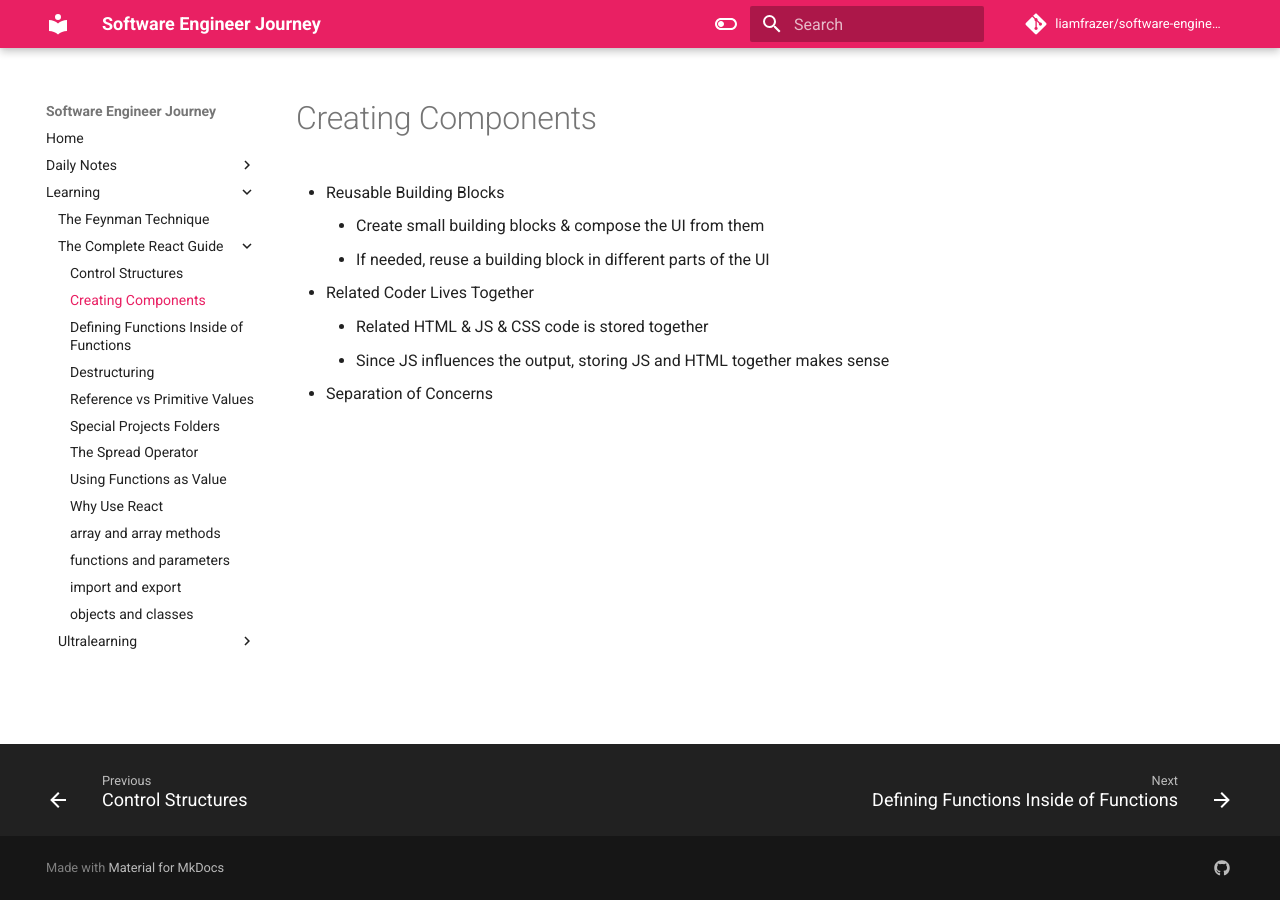
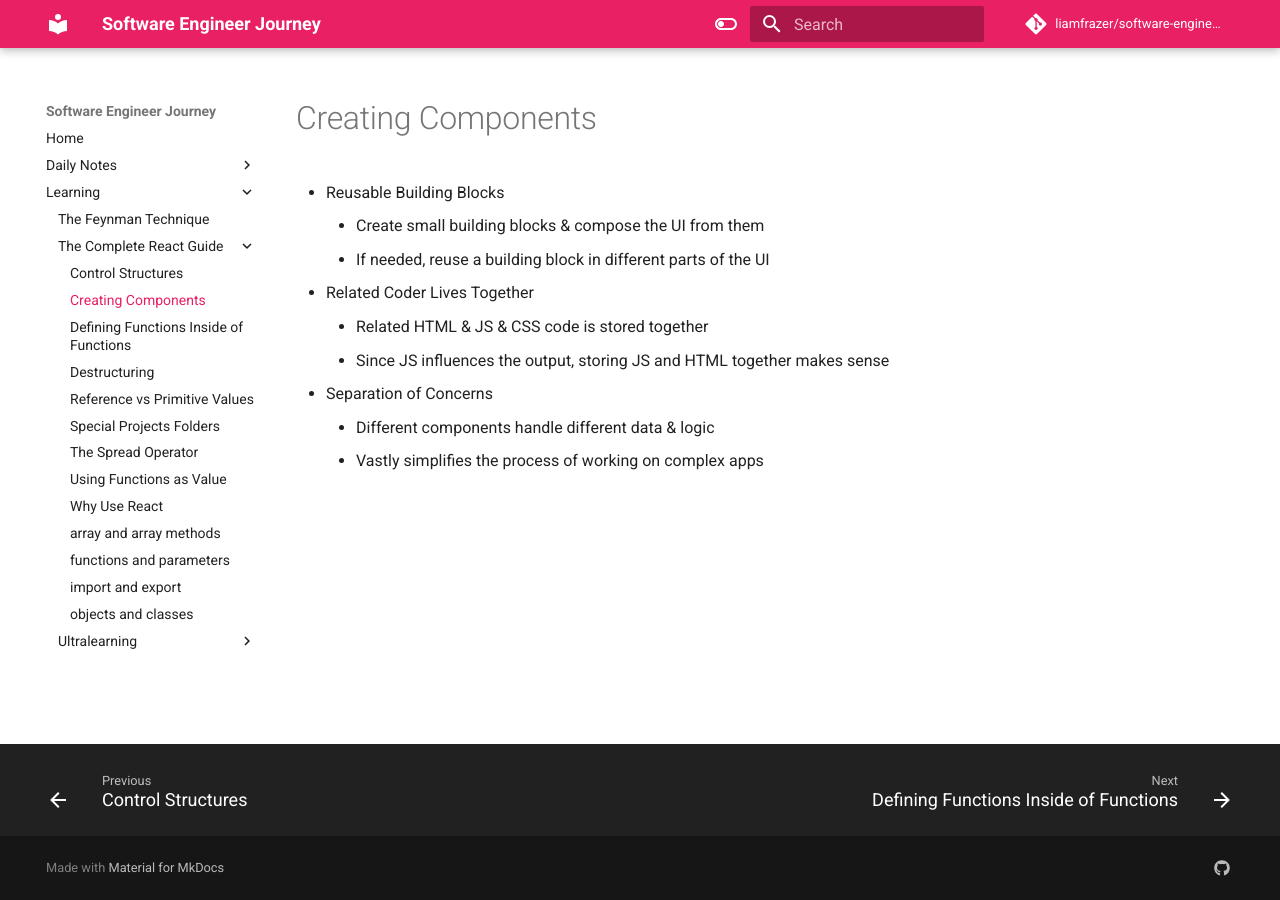
Before and after one commit to liamfrazer/software-engineer-journey, an MkDocs documentation site: the page built from docs/Learning/The Complete React Guide/Creating Components.md, in a window 1280 px wide. Built offline with MkDocs 1.6.1 and Material for MkDocs 9.7.7, drawn with Linux system fonts in a browser that asks for light colours; comment, search, counter and statistics services are not loaded.

Commit message:
vault backup: 2023-12-16 05:03:18

```diff
--- a/docs/Learning/The Complete React Guide/Creating Components.md
+++ b/docs/Learning/The Complete React Guide/Creating Components.md
@@ -11,3 +14,5 @@ tags:
 	* Related HTML & JS & CSS code is stored together
 	* Since JS influences the output, storing JS and HTML together makes sense
 * Separation of Concerns
+	* Different components handle different data & logic
+	* Vastly simplifies the process of working on complex apps
```
Also changed, not shown: other parts of docs/Learning/The Complete React Guide/Creating Components.md (+3 -0 lines).
